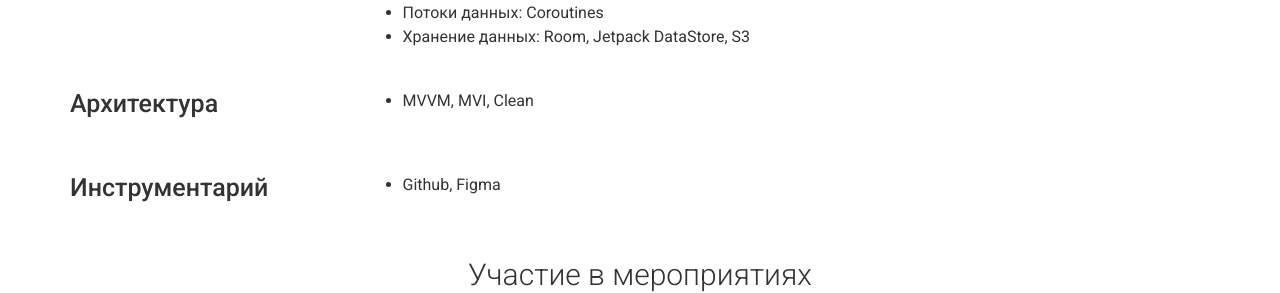
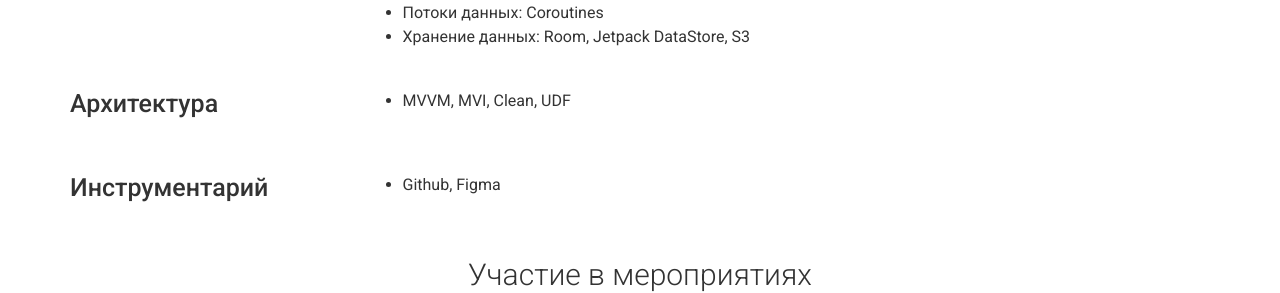
Before and after one commit to myakisheff/myakisheff.github.io, a Jekyll site: the page built from index.md, in a window 1280 px wide. Shown: the part 513-806 px from the top of the page. Built offline with Jekyll 4.4.1, drawn with Linux system fonts in a browser that asks for light colours; nearby versions of some CDN libraries.

Commit message:
Update _config.yml

```diff
--- a/_config.yml
+++ b/_config.yml
@@ -64,7 +64,7 @@ content:
       - layout: left
         title: Архитектура
         description: | # this will include new lines to allow paragraphs
-          - MVVM, MVI, Clean
+          - MVVM, MVI, Clean, UDF
 
       - layout: left
         title: Инструментарий
```
